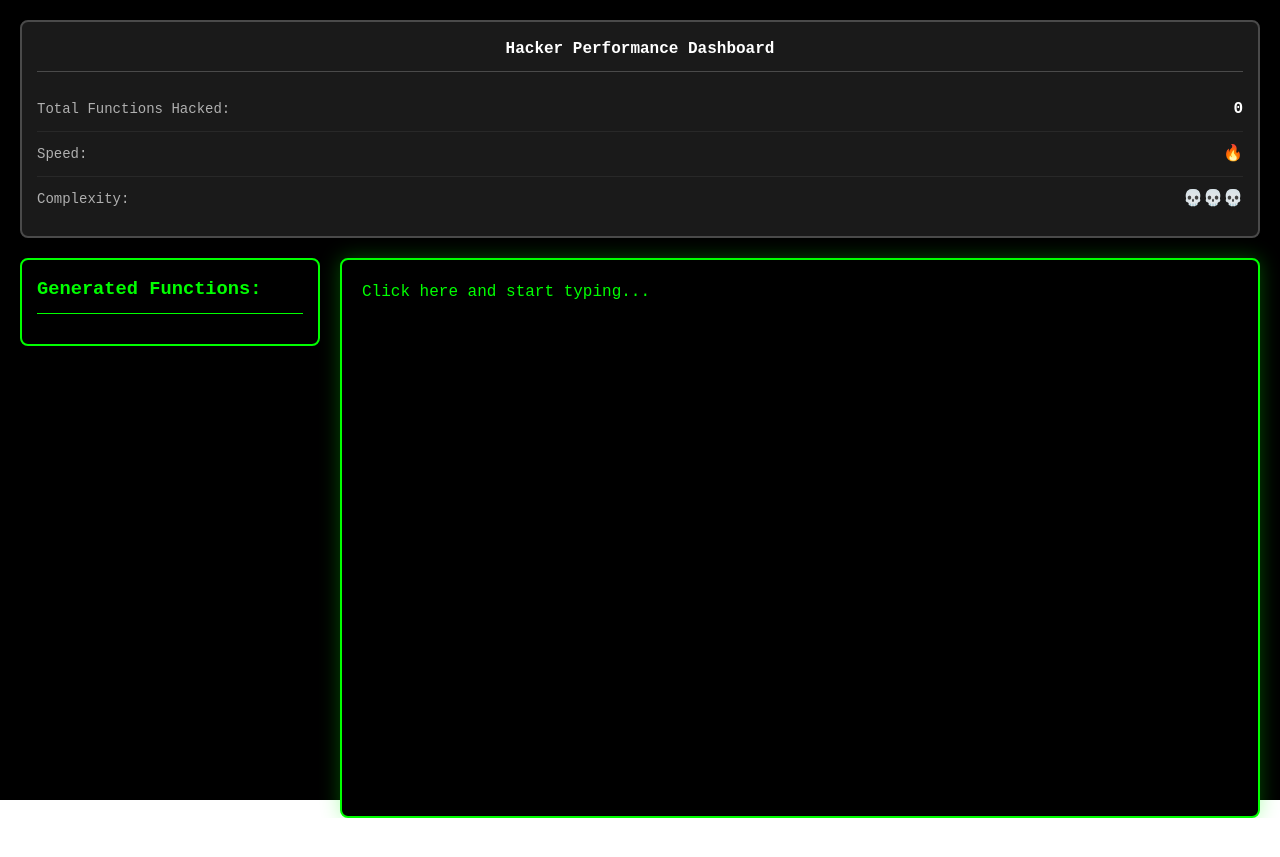
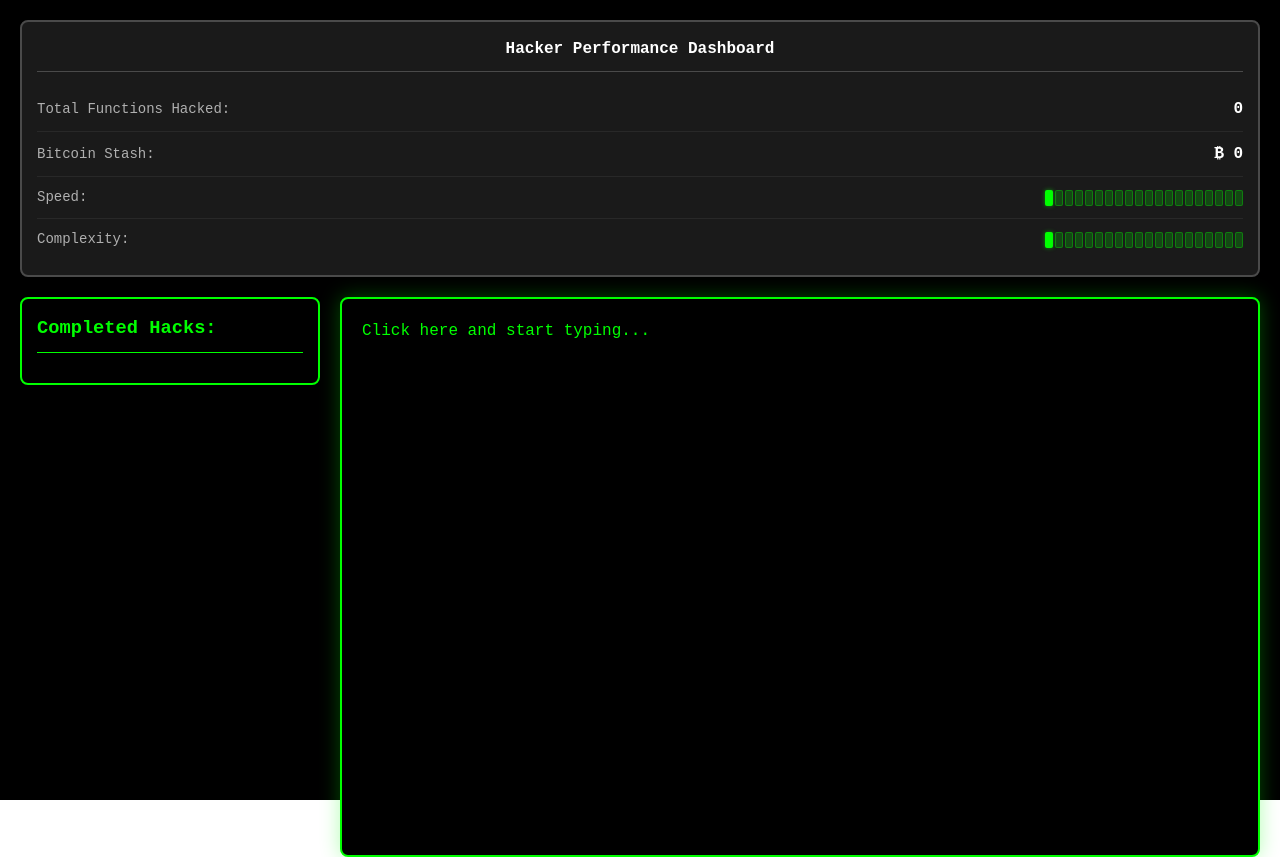
Before and after one commit to FantasticTDog/hacker, a React (Vite) app: page / in a window 1280 px wide. Before the commit the page ends 818 px from the top, so only its background shows below. Built offline with nearby package versions, Linux system fonts and the light colour scheme.

Commit message:
feat: introduce money

```diff
--- a/src/App.css
+++ b/src/App.css
@@ -63,6 +63,29 @@ body {
   font-size: 16px;
   font-weight: bold;
   color: #ffffff;
+}
+
+.progress-bar {
+  display: flex;
+  gap: 2px;
+  align-items: center;
+}
+
+.progress-segment {
+  width: 8px;
+  height: 16px;
+  border-radius: 2px;
+  transition: all 0.2s ease;
+}
+
+.progress-segment.filled {
+  background-color: #00ff00;
+  box-shadow: 0 0 4px rgba(0, 255, 0, 0.5);
+}
+
+.progress-segment.empty {
+  background-color: rgba(0, 255, 0, 0.2);
+  border: 1px solid rgba(0, 255, 0, 0.3);
 }
 
 .function-list {
--- a/src/App.tsx
+++ b/src/App.tsx
@@ -12,6 +12,7 @@ const App = () => {
     charsPerLine,
     generatedFunctions,
     maxBlockLength,
+    money,
     handleClick,
     handleBlur
   } = useCodeGenerator();
@@ -22,6 +23,7 @@ const App = () => {
         totalFunctions={generatedFunctions.length}
         currentSpeed={charsPerLine}
         maxBlockLength={maxBlockLength}
+        money={money}
       />
       <div className="main-content">
         <FunctionList generatedFunctions={generatedFunctions} />
--- a/src/components/CodeDisplay.tsx
+++ b/src/components/CodeDisplay.tsx
@@ -1,3 +1,4 @@
+import React from 'react';
 interface CodeDisplayProps {
   visibleText: string;
   isFocused: boolean;
@@ -17,11 +18,6 @@ const CodeDisplay = ({ visibleText, isFocused, charsPerLine, onFocus, onBlur }:
     >
       {visibleText || 'Click here and start typing...'}
       {isFocused && <span className="cursor">|</span>}
-      {isFocused && (
-        <div className="chars-per-line-indicator">
-          Chars per keystroke: {charsPerLine}
-        </div>
-      )}
     </div>
   );
 };
--- a/src/components/Dashboard.tsx
+++ b/src/components/Dashboard.tsx
@@ -1,10 +1,27 @@
+import React from 'react';
+
 interface DashboardProps {
   totalFunctions: number;
   currentSpeed: number;
   maxBlockLength: number;
+  money: number;
 }
 
-const Dashboard = ({ totalFunctions, currentSpeed, maxBlockLength }: DashboardProps) => {
+const Dashboard = ({ totalFunctions, currentSpeed, maxBlockLength, money }: DashboardProps) => {
+  const renderProgressBar = (value: number, maxValue: number = 20) => {
+    const segments = Math.min(value, maxValue);
+    return (
+      <div className="progress-bar">
+        {Array.from({ length: maxValue }, (_, i) => (
+          <div
+            key={i}
+            className={`progress-segment ${i < segments ? 'filled' : 'empty'}`}
+          />
+        ))}
+      </div>
+    );
+  };
+
   return (
     <div className="dashboard">
       <h3>Hacker Performance Dashboard</h3>
@@ -13,12 +30,16 @@ const Dashboard = ({ totalFunctions, currentSpeed, maxBlockLength }: DashboardPr
         <span className="metric-value">{Math.max(totalFunctions - 1, 0)}</span>
       </div>
       <div className="metric">
+        <span className="metric-label">Bitcoin Stash:</span>
+        <span className="metric-value">₿ {Math.round(money * 100) / 100}</span>
+      </div>
+      <div className="metric">
         <span className="metric-label">Speed:</span>
-        <span className="metric-value">{'🔥'.repeat(Math.min(currentSpeed, 10))}</span>
+        <span className="metric-value">{renderProgressBar(currentSpeed)}</span>
       </div>
       <div className="metric">
         <span className="metric-label">Complexity:</span>
-        <span className="metric-value">{'💀'.repeat(Math.min(maxBlockLength, 10))}</span>
+        <span className="metric-value">{renderProgressBar(maxBlockLength)}</span>
       </div>
     </div>
   );
--- a/src/components/FunctionList.tsx
+++ b/src/components/FunctionList.tsx
@@ -1,3 +1,4 @@
+import React from 'react';
 interface FunctionListProps {
   generatedFunctions: string[];
 }
@@ -5,7 +6,7 @@ interface FunctionListProps {
 const FunctionList = ({ generatedFunctions }: FunctionListProps) => {
   return (
     <div className="function-list">
-      <h3>Generated Functions:</h3>
+      <h3>Completed Hacks:</h3>
       {generatedFunctions.map((funcName, index) => (
         <div key={index} className={`function-item ${index === generatedFunctions.length - 1 ? 'wip' : 'completed'}`}>
           <span className="status-indicator">
--- a/src/database/codeSnippets.ts
+++ b/src/database/codeSnippets.ts
@@ -8,7 +8,7 @@ const codeSnippets = [
   () => `// initialise secret easter egg code`,
   (a) => `// TODO: implement ${a} function`,
   () => `/* This is a multi-line comment */`,
-  (a) => `// FIXME: ${a} needs refactoring`,
+  (a) => `// FIXME: ${a}-function needs refactoring`,
 
   // Loops
   (a, b) => `for (let ${a} = ${b}; ${a} < ${a} + 10; ${a}++) {
--- a/src/hooks/useCodeGenerator.ts
+++ b/src/hooks/useCodeGenerator.ts
@@ -5,7 +5,7 @@ import functionVerbs from '../database/functionVerbs';
 import functionNouns from '../database/functionNouns';
 
 const INITIL_SPEED = 1;
-const INITIAL_COMPLEXITY = 3;
+const INITIAL_COMPLEXITY = 1;
 
 export const useCodeGenerator = () => {
   const [visibleText, setVisibleText] = useState('');
@@ -14,11 +14,13 @@ export const useCodeGenerator = () => {
   const [isFocused, setIsFocused] = useState(false);
   const [isTyping, setIsTyping] = useState(false);
   const [charsPerLine, setCharsPerLine] = useState(INITIL_SPEED);
-  const [currentTopicWords, setCurrentTopicWords] = useState<string[]>([]);
   const [generatedFunctions, setGeneratedFunctions] = useState<string[]>([]);
   const [maxBlockLength, setMaxBlockLength] = useState(INITIAL_COMPLEXITY);
+  const [money, setMoney] = useState(0);
 
   const DISPLAY_FIELD_ID = 'hacker-display-field';
+
+  const moneyPerFunction = Math.round(maxBlockLength * 1.2 * 10) / 10;
 
   const getRandomTopicWords = () => {
     const randomTopic = topics[Math.floor(Math.random() * topics.length)];
@@ -61,13 +63,12 @@ export const useCodeGenerator = () => {
     codeBlock.push('}');
 
     const codeBlockString = codeBlock.join("\n");
-    return { topicWords, codeBlockString };
+    return codeBlockString
   };
 
   const startNewSnippet = useCallback(() => {
     if (currentCodeBlock.length === 0 || currentBlockIndex >= currentCodeBlock.length) {
-      const { topicWords, codeBlockString } = generateCodeBlock();
-      setCurrentTopicWords(topicWords);
+      const codeBlockString = generateCodeBlock();
       setCurrentCodeBlock(codeBlockString);
       setCurrentBlockIndex(0);
     }
@@ -85,6 +86,8 @@ export const useCodeGenerator = () => {
     } else {
       setVisibleText(prev => prev + '\n');
       setIsTyping(false);
+      // Increase money when a function is completed
+      setMoney(prev => prev + moneyPerFunction);
     }
   }, [currentBlockIndex, currentCodeBlock, charsPerLine]);
 
@@ -140,6 +143,7 @@ export const useCodeGenerator = () => {
     charsPerLine,
     generatedFunctions,
     maxBlockLength,
+    money,
     handleClick,
     handleBlur
   };
```
